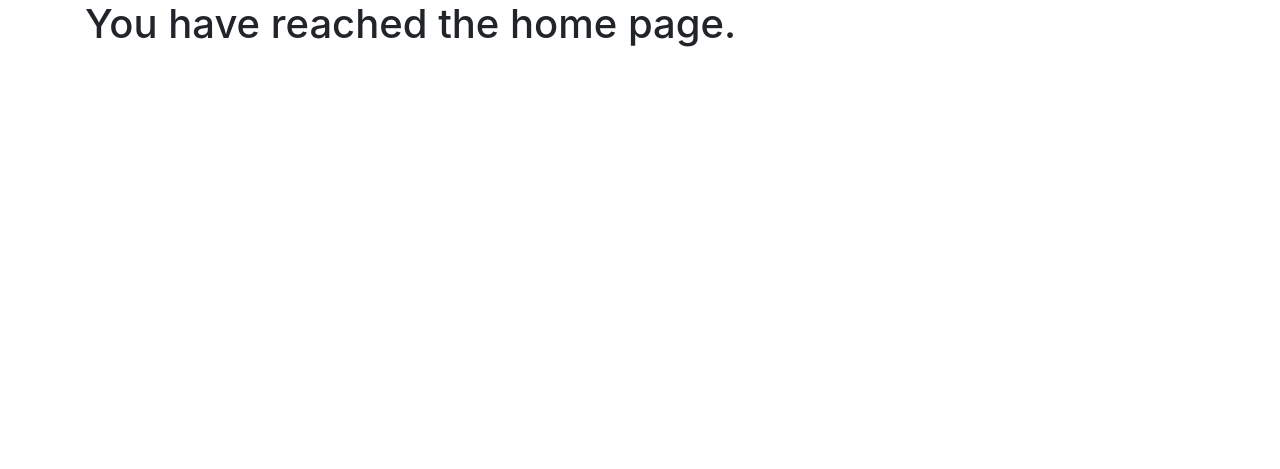
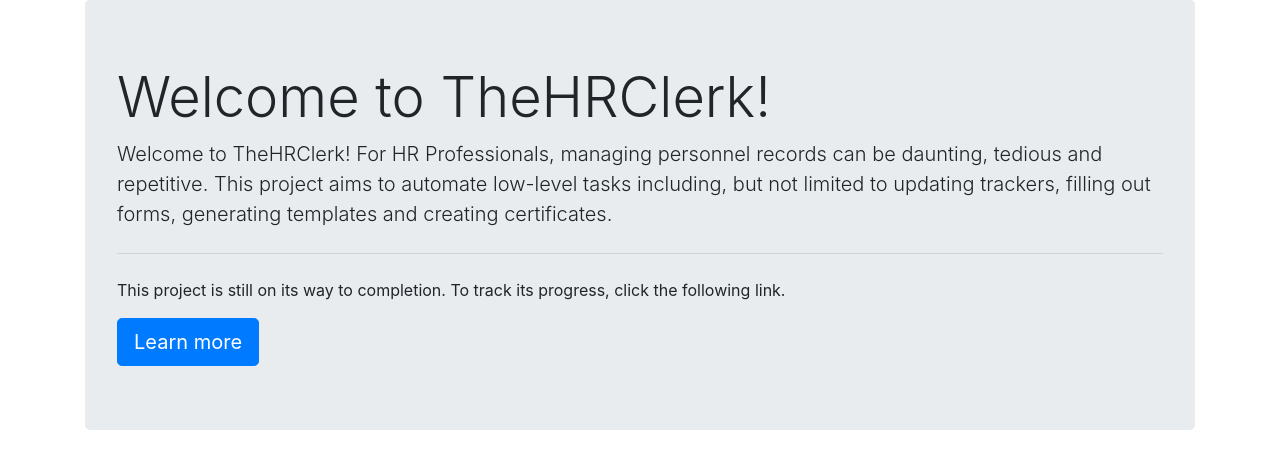
Before and after one commit to jerryarciaga/TheHRClerk, a Django app: page / in a window 1280 px wide. Shown: the part 56-525 px from the top of the page. Run offline with Django 3.2, Linux system fonts and the light colour scheme; some libraries are stand-ins or nearby versions.

Commit message:
Added jumbotron

```diff
--- a/templates/home/home.html
+++ b/templates/home/home.html
@@ -1,5 +1,13 @@
 {% extends '../base.html' %}
 
 {% block content %}
-<h1>You have reached the home page.</h1>
+<div class="jumbotron">
+    <h1 class="display-4">Welcome to TheHRClerk!</h1>
+    <p class="lead">Welcome to TheHRClerk! For HR Professionals, managing personnel records can be daunting, tedious and repetitive.
+        This project aims to automate low-level tasks including, but not limited to updating trackers, filling out forms, generating
+        templates and creating certificates.</p>
+    <hr class="my-4">
+    <p> This project is still on its way to completion. To track its progress, click the following link. </p>
+    <a class="btn btn-primary btn-lg" href="https://github.com/jerryarciaga/TheHRClerk" role="button">Learn more</a>
+  </div>
 {% endblock %}
```
